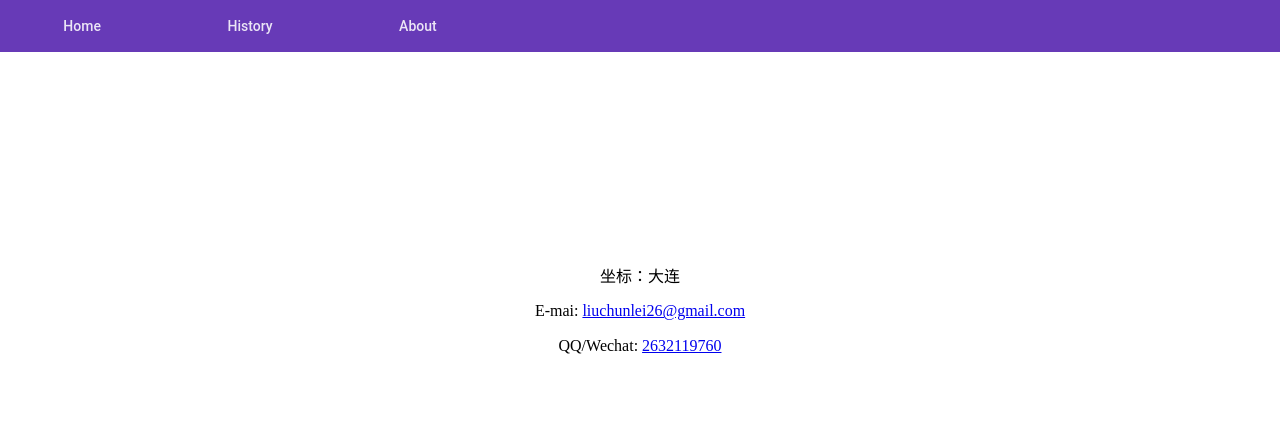
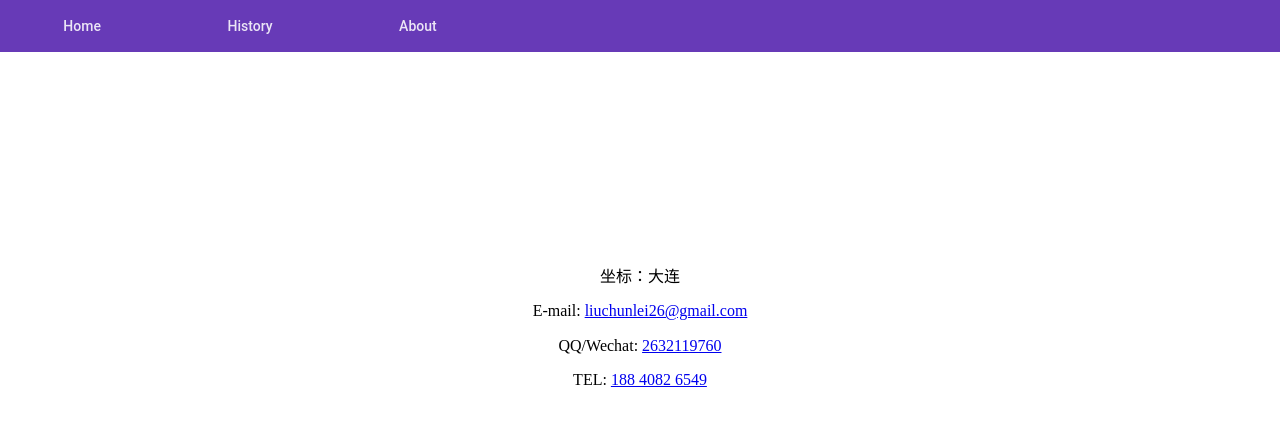
Before and after one commit to rannuo/my-resume, an Angular app: page /about in a window 1280 px wide. Shown: the top 426 px of the page. Built offline with nearby package versions, Linux system fonts and the light colour scheme.

Commit message:
update contact method

```diff
--- a/src/app/contact/contact.component.html
+++ b/src/app/contact/contact.component.html
@@ -3,9 +3,12 @@
     坐标：大连
   </p>
   <p>
-    E-mai: <a href="mailto:liuchunlei26@gmail.com">liuchunlei26@gmail.com</a>
+    E-mail: <a href="mailto:liuchunlei26@gmail.com">liuchunlei26@gmail.com</a>
   </p>
   <p>
     QQ/Wechat: <a href="javascript: void(0)">2632119760</a>
   </p>
+  <p>
+    TEL: <a href="tel:188 4082 6549">188 4082 6549</a>
+  </p>
 </main>
--- a/src/app/history/history.component.html
+++ b/src/app/history/history.component.html
@@ -134,7 +134,7 @@
 </app-card-viewer>
 <app-card-viewer title="联系方式">
   <div>
-    E-mai: <a href="mailto:liuchunlei26@gmail.com">liuchunlei26@gmail.com</a>
+    E-mail: <a href="mailto:liuchunlei26@gmail.com">liuchunlei26@gmail.com</a>
   </div>
   <div>
     QQ/Wechat: <a href="javascript: void(0)">2632119760</a>
```
